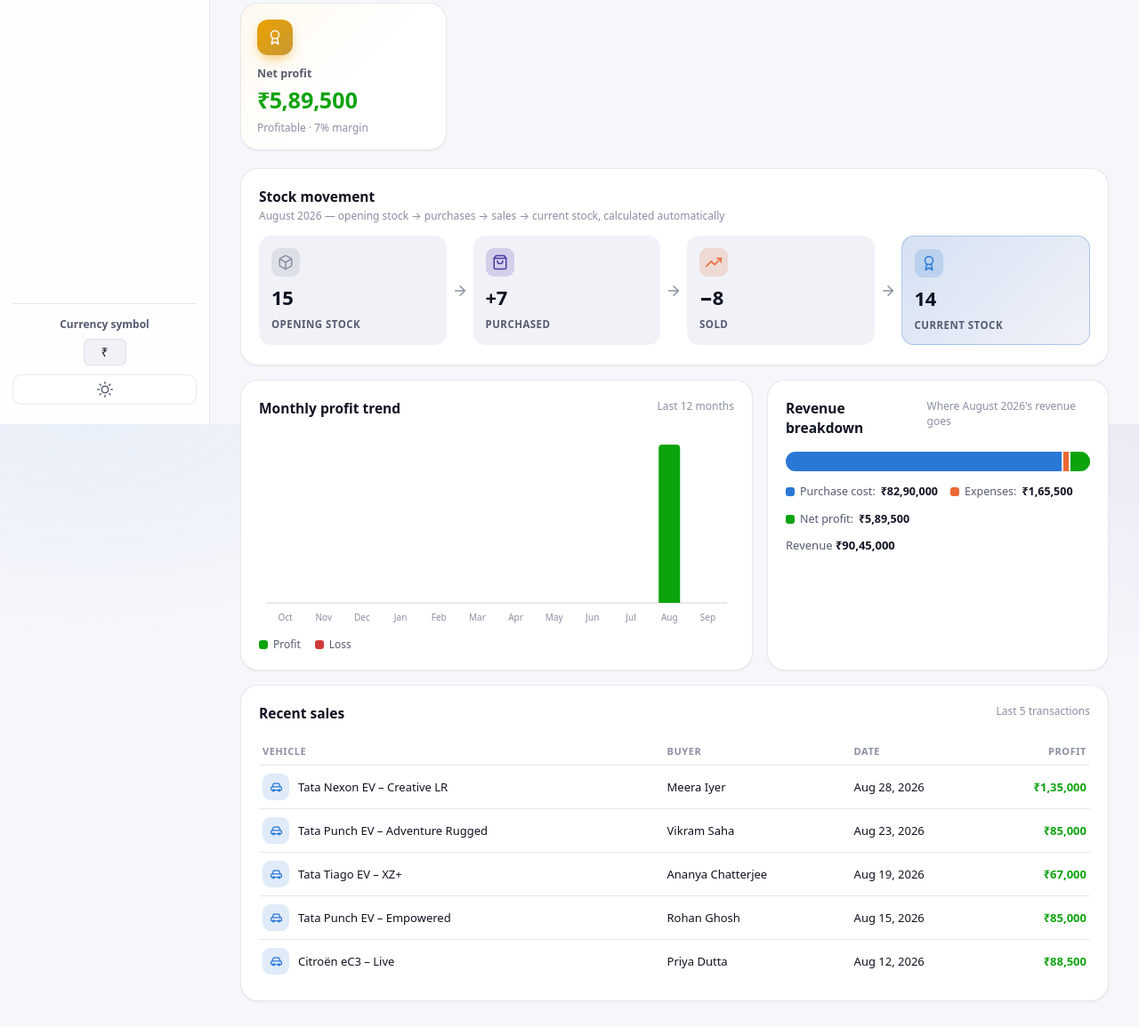
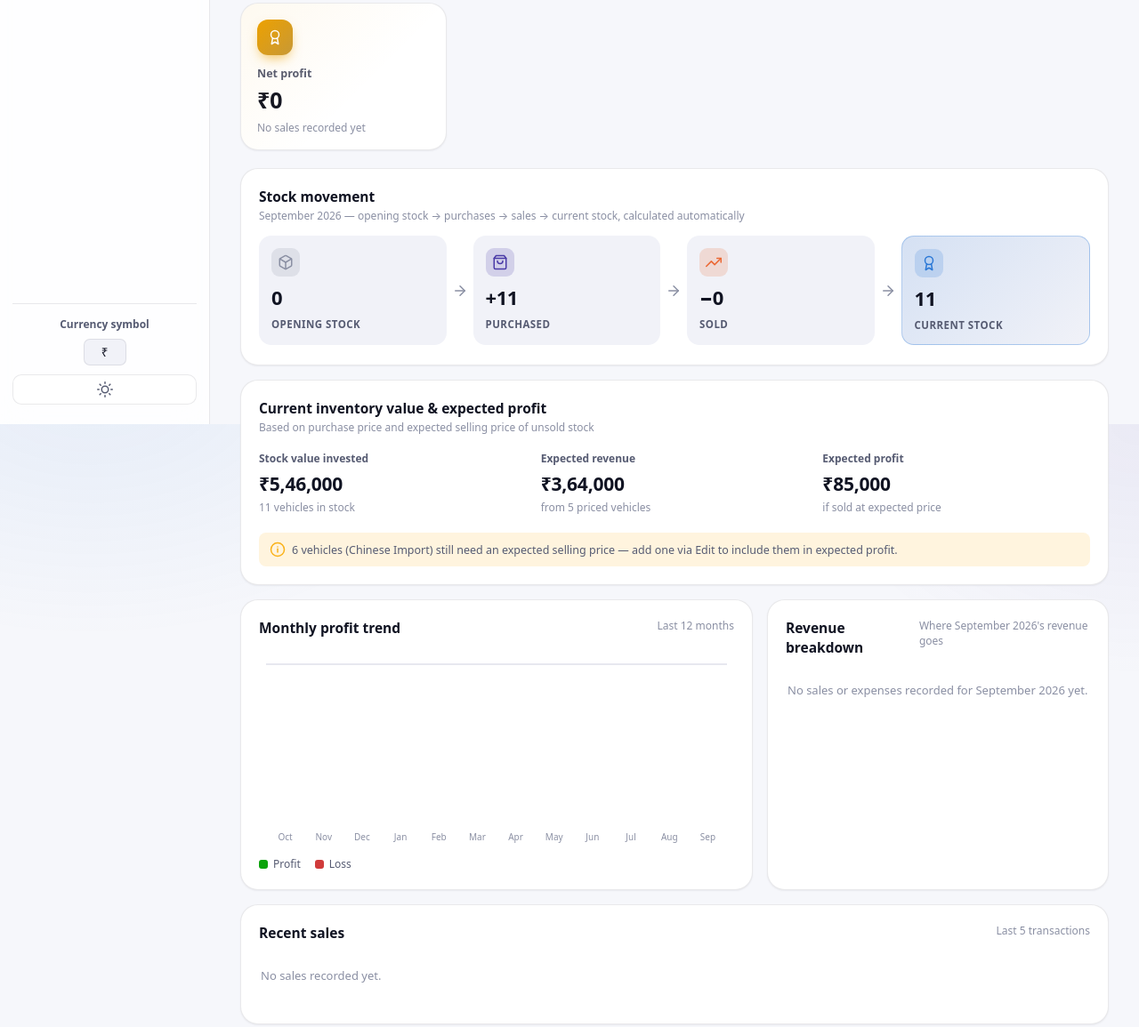
Before and after one commit to Mdsadee527/ev-showroom, a plain HTML site: page index.html in a window 1280 px wide. Shown: the part 323-1478 px from the top of the page at 89% size. Drawn offline with Linux system fonts and the light colour scheme.

Commit message:
Replace demo data with real current stock; add expected profit tracking
Swaps the placeholder EV-car demo data for the actual 11-vehicle inventory
(5 Zelio scooters with known selling prices, 6 Chinese-brand scooters
pending pricing). Storage now reseeds automatically on a data-version bump
instead of only on first load, so this replaces whatever was already saved
in the browser.

Adds an optional expected selling price per vehicle and a new dashboard
card that auto-calculates stock value and expected profit on unsold
inventory, with a note listing vehicles still missing a price.

Co-Authored-By: Claude Sonnet 5 <noreply@anthropic.com>

```diff
--- a/app.js
+++ b/app.js
@@ -8,7 +8,9 @@
     expenses: "evshowroom.expenses",
     settings: "evshowroom.settings",
     theme: "evshowroom.theme",
+    dataVersion: "evshowroom.dataVersion",
   };
+  const CURRENT_SEED_VERSION = "2"; // bump to force-replace stored data with a new seed on next load
 
   function load(key, fallback) {
     try {
@@ -34,66 +36,36 @@
     save(KEYS.settings, settings);
   }
 
-  /* ================= sample data (first run only) ================= */
-  function seedDemoDataIfEmpty() {
-    if (vehicles.length || sales.length || expenses.length) return;
+  /* ================= starting inventory ================= */
+  // Re-seeds whenever CURRENT_SEED_VERSION changes, replacing whatever is stored —
+  // used once here to swap the earlier demo cars for the real current stock.
+  function applySeedIfVersionMismatch() {
+    if (load(KEYS.dataVersion, null) === CURRENT_SEED_VERSION) return;
 
-    const D = "Tata Motors Authorized Dealer";
-    const M = "MG Motor India";
+    const today = todayISO();
+    const ZELIO = "Zelio E-Vehicles";
+    const CHINA = "Chinese Import";
     const seedVehicles = [
-      // -- opening stock: purchased before August (15 vehicles) --
-      { id: "veh1", model: "Tata Nexon EV", variant: "Empowered LR", reg: "WB20AB1001", purchaseDate: "2026-06-03", purchasePrice: 1380000, supplier: D, notes: "", status: "sold" },
-      { id: "veh2", model: "Tata Tiago EV", variant: "XZ+ Tech Lux", reg: "WB20AB1002", purchaseDate: "2026-06-05", purchasePrice: 760000, supplier: D, notes: "", status: "in_stock" },
-      { id: "veh3", model: "Tata Punch EV", variant: "Adventure", reg: "WB20AB1003", purchaseDate: "2026-06-08", purchasePrice: 960000, supplier: D, notes: "", status: "sold" },
-      { id: "veh4", model: "MG ZS EV", variant: "Excite", reg: "WB20AB1004", purchaseDate: "2026-06-10", purchasePrice: 1980000, supplier: M, notes: "", status: "in_stock" },
-      { id: "veh5", model: "MG Comet EV", variant: "Pace", reg: "WB20AB1005", purchaseDate: "2026-06-12", purchasePrice: 660000, supplier: M, notes: "", status: "sold" },
-      { id: "veh6", model: "Hyundai Kona Electric", variant: "Premium", reg: "WB20AB1006", purchaseDate: "2026-06-15", purchasePrice: 2250000, supplier: "Hyundai Motor India", notes: "", status: "in_stock" },
-      { id: "veh7", model: "Mahindra XUV400", variant: "EC", reg: "WB20AB1007", purchaseDate: "2026-06-18", purchasePrice: 1520000, supplier: "Mahindra Dealership", notes: "", status: "in_stock" },
-      { id: "veh8", model: "Citroën eC3", variant: "Live", reg: "WB20AB1008", purchaseDate: "2026-06-20", purchasePrice: 1160000, supplier: "Citroën India", notes: "", status: "sold" },
-      { id: "veh9", model: "Tata Nexon EV", variant: "Creative LR", reg: "WB20AB1009", purchaseDate: "2026-06-22", purchasePrice: 1400000, supplier: D, notes: "", status: "in_stock" },
-      { id: "veh10", model: "Tata Tiago EV", variant: "XE", reg: "WB20AB1010", purchaseDate: "2026-06-25", purchasePrice: 740000, supplier: D, notes: "", status: "in_stock" },
-      { id: "veh11", model: "BYD Atto 3", variant: "Superior", reg: "WB20AB1011", purchaseDate: "2026-06-28", purchasePrice: 3250000, supplier: "BYD India", notes: "", status: "in_stock" },
-      { id: "veh12", model: "Tata Punch EV", variant: "Empowered", reg: "WB20AB1012", purchaseDate: "2026-07-02", purchasePrice: 980000, supplier: D, notes: "", status: "sold" },
-      { id: "veh13", model: "MG ZS EV", variant: "Exclusive", reg: "WB20AB1013", purchaseDate: "2026-07-06", purchasePrice: 2020000, supplier: M, notes: "", status: "in_stock" },
-      { id: "veh14", model: "Hyundai Kona Electric", variant: "Base", reg: "WB20AB1014", purchaseDate: "2026-07-10", purchasePrice: 2180000, supplier: "Hyundai Motor India", notes: "", status: "in_stock" },
-      { id: "veh15", model: "Tata Nexon EV", variant: "Fearless LR", reg: "WB20AB1015", purchaseDate: "2026-07-15", purchasePrice: 1420000, supplier: D, notes: "", status: "in_stock" },
-      // -- purchased during August (7 vehicles) --
-      { id: "veh16", model: "Tata Tiago EV", variant: "XZ+", reg: "WB20AB1016", purchaseDate: "2026-08-03", purchasePrice: 770000, supplier: D, notes: "", status: "sold" },
-      { id: "veh17", model: "MG Comet EV", variant: "Pace", reg: "WB20AB1017", purchaseDate: "2026-08-06", purchasePrice: 670000, supplier: M, notes: "", status: "in_stock" },
-      { id: "veh18", model: "Tata Punch EV", variant: "Adventure Rugged", reg: "WB20AB1018", purchaseDate: "2026-08-09", purchasePrice: 970000, supplier: D, notes: "", status: "sold" },
-      { id: "veh19", model: "Citroën eC3", variant: "Live", reg: "WB20AB1019", purchaseDate: "2026-08-13", purchasePrice: 1170000, supplier: "Citroën India", notes: "", status: "in_stock" },
-      { id: "veh20", model: "Tata Nexon EV", variant: "Creative LR", reg: "WB20AB1020", purchaseDate: "2026-08-17", purchasePrice: 1410000, supplier: D, notes: "", status: "sold" },
-      { id: "veh21", model: "Mahindra XUV400", variant: "EL Pro", reg: "WB20AB1021", purchaseDate: "2026-08-21", purchasePrice: 1540000, supplier: "Mahindra Dealership", notes: "", status: "in_stock" },
-      { id: "veh22", model: "MG ZS EV", variant: "Excite", reg: "WB20AB1022", purchaseDate: "2026-08-25", purchasePrice: 2000000, supplier: M, notes: "", status: "in_stock" },
-    ];
-
-    const seedSales = [
-      { id: "sale1", vehicleId: "veh1", saleDate: "2026-08-04", salePrice: 1510000, buyer: "Arindam Banerjee", contact: "", notes: "" },
-      { id: "sale2", vehicleId: "veh3", saleDate: "2026-08-07", salePrice: 1045000, buyer: "Sunita Roy", contact: "", notes: "" },
-      { id: "sale3", vehicleId: "veh5", saleDate: "2026-08-09", salePrice: 725000, buyer: "Kabir Sen", contact: "", notes: "" },
-      { id: "sale4", vehicleId: "veh8", saleDate: "2026-08-12", salePrice: 1255000, buyer: "Priya Dutta", contact: "", notes: "" },
-      { id: "sale5", vehicleId: "veh12", saleDate: "2026-08-15", salePrice: 1065000, buyer: "Rohan Ghosh", contact: "", notes: "" },
-      { id: "sale6", vehicleId: "veh16", saleDate: "2026-08-19", salePrice: 845000, buyer: "Ananya Chatterjee", contact: "", notes: "" },
-      { id: "sale7", vehicleId: "veh18", saleDate: "2026-08-23", salePrice: 1055000, buyer: "Vikram Saha", contact: "", notes: "" },
-      { id: "sale8", vehicleId: "veh20", saleDate: "2026-08-28", salePrice: 1545000, buyer: "Meera Iyer", contact: "", notes: "" },
-    ];
-
-    const seedExpenses = [
-      { id: "exp1", date: "2026-08-02", category: "Transport", amount: 8000, vehicleId: "veh16", notes: "Transport from Pune plant" },
-      { id: "exp2", date: "2026-08-05", category: "Registration", amount: 22000, vehicleId: "veh3", notes: "RTO registration + road tax" },
-      { id: "exp3", date: "2026-08-10", category: "Marketing", amount: 15000, vehicleId: null, notes: "Instagram + local newspaper ads" },
-      { id: "exp4", date: "2026-08-14", category: "Service & repair", amount: 6500, vehicleId: "veh8", notes: "Pre-delivery inspection & detailing" },
-      { id: "exp5", date: "2026-08-18", category: "Staff", amount: 45000, vehicleId: null, notes: "Sales staff incentive – August" },
-      { id: "exp6", date: "2026-08-22", category: "Rent & utilities", amount: 60000, vehicleId: null, notes: "Showroom rent – August" },
-      { id: "exp7", date: "2026-08-26", category: "Transport", amount: 9000, vehicleId: "veh21", notes: "Vehicle transport charges" },
+      { id: "veh1", model: "Zelio Eco ZX", variant: "Unit 1", reg: "", purchaseDate: today, purchasePrice: 52000, expectedSalePrice: 65000, supplier: ZELIO, notes: "", status: "in_stock" },
+      { id: "veh2", model: "Zelio Eco ZX", variant: "Unit 2", reg: "", purchaseDate: today, purchasePrice: 52000, expectedSalePrice: 65000, supplier: ZELIO, notes: "", status: "in_stock" },
+      { id: "veh3", model: "Zelio Eva", variant: "", reg: "", purchaseDate: today, purchasePrice: 54000, expectedSalePrice: 70000, supplier: ZELIO, notes: "", status: "in_stock" },
+      { id: "veh4", model: "Zelio Gracy Plus", variant: "", reg: "", purchaseDate: today, purchasePrice: 56000, expectedSalePrice: 75000, supplier: ZELIO, notes: "", status: "in_stock" },
+      { id: "veh5", model: "Zelio Eva ZX", variant: "", reg: "", purchaseDate: today, purchasePrice: 65000, expectedSalePrice: 89000, supplier: ZELIO, notes: "", status: "in_stock" },
+      { id: "veh6", model: "Chinese E-Scooter #1", variant: "", reg: "", purchaseDate: today, purchasePrice: 44000, expectedSalePrice: null, supplier: CHINA, notes: "Selling price to be added", status: "in_stock" },
+      { id: "veh7", model: "Chinese E-Scooter #2", variant: "", reg: "", purchaseDate: today, purchasePrice: 45000, expectedSalePrice: null, supplier: CHINA, notes: "Selling price to be added", status: "in_stock" },
+      { id: "veh8", model: "Chinese E-Scooter #3", variant: "", reg: "", purchaseDate: today, purchasePrice: 44000, expectedSalePrice: null, supplier: CHINA, notes: "Selling price to be added", status: "in_stock" },
+      { id: "veh9", model: "Chinese E-Scooter #4", variant: "", reg: "", purchaseDate: today, purchasePrice: 45000, expectedSalePrice: null, supplier: CHINA, notes: "Selling price to be added", status: "in_stock" },
+      { id: "veh10", model: "Chinese E-Scooter #5", variant: "", reg: "", purchaseDate: today, purchasePrice: 44000, expectedSalePrice: null, supplier: CHINA, notes: "Selling price to be added", status: "in_stock" },
+      { id: "veh11", model: "Chinese E-Scooter #6", variant: "", reg: "", purchaseDate: today, purchasePrice: 45000, expectedSalePrice: null, supplier: CHINA, notes: "Selling price to be added", status: "in_stock" },
     ];
 
     vehicles = seedVehicles;
-    sales = seedSales;
-    expenses = seedExpenses;
+    sales = [];
+    expenses = [];
     persist();
+    save(KEYS.dataVersion, CURRENT_SEED_VERSION);
   }
-  seedDemoDataIfEmpty();
+  applySeedIfVersionMismatch();
 
   /* ================= icon library ================= */
   const ICONS = {
@@ -107,6 +79,7 @@
     receipt: '<svg class="icon" viewBox="0 0 24 24" fill="none" stroke="currentColor" stroke-width="2" stroke-linecap="round" stroke-linejoin="round"><path d="M14 2H6a2 2 0 0 0-2 2v16a2 2 0 0 0 2 2h12a2 2 0 0 0 2-2V8z"/><polyline points="14 2 14 8 20 8"/><line x1="16" y1="13" x2="8" y2="13"/><line x1="16" y1="17" x2="8" y2="17"/></svg>',
     award: '<svg class="icon" viewBox="0 0 24 24" fill="none" stroke="currentColor" stroke-width="2" stroke-linecap="round" stroke-linejoin="round"><circle cx="12" cy="8" r="6"/><polyline points="8.5 13.5 7 22 12 19 17 22 15.5 13.5"/></svg>',
     arrowRight: '<svg class="icon" viewBox="0 0 24 24" fill="none" stroke="currentColor" stroke-width="2" stroke-linecap="round" stroke-linejoin="round"><line x1="5" y1="12" x2="19" y2="12"/><polyline points="12 5 19 12 12 19"/></svg>',
+    info: '<svg class="icon" viewBox="0 0 24 24" fill="none" stroke="currentColor" stroke-width="2" stroke-linecap="round" stroke-linejoin="round"><circle cx="12" cy="12" r="10"/><line x1="12" y1="16" x2="12" y2="11"/><line x1="12" y1="8" x2="12.01" y2="8"/></svg>',
   };
 
   /* ================= helpers ================= */
@@ -303,6 +276,7 @@
     document.getElementById("vehicle-reg").value = v.reg || "";
     document.getElementById("vehicle-date").value = v.purchaseDate || todayISO();
     document.getElementById("vehicle-price").value = v.purchasePrice || 0;
+    document.getElementById("vehicle-expected-price").value = v.expectedSalePrice || "";
     document.getElementById("vehicle-supplier").value = v.supplier || "";
     document.getElementById("vehicle-notes").value = v.notes || "";
     openDialog("dlg-vehicle");
@@ -318,6 +292,7 @@
       reg: document.getElementById("vehicle-reg").value.trim(),
       purchaseDate: document.getElementById("vehicle-date").value,
       purchasePrice: Number(document.getElementById("vehicle-price").value || 0),
+      expectedSalePrice: document.getElementById("vehicle-expected-price").value === "" ? null : Number(document.getElementById("vehicle-expected-price").value),
       supplier: document.getElementById("vehicle-supplier").value.trim(),
       notes: document.getElementById("vehicle-notes").value.trim(),
       status: existing ? existing.status : "in_stock",
@@ -465,11 +440,15 @@
           v.status === "sold"
             ? '<span class="badge badge-sold">Sold</span>'
             : '<span class="badge badge-instock">In stock</span>';
+        const hasExpected = v.expectedSalePrice != null && v.expectedSalePrice > 0;
+        const expectedProfit = hasExpected ? v.expectedSalePrice - Number(v.purchasePrice || 0) : null;
         tr.innerHTML =
           "<td><div class=\"vehicle-cell\"><span class=\"vehicle-avatar\">" + ICONS.car + "</span>" + escapeHtml(vehicleLabel(v)) + "</div></td>" +
           "<td>" + escapeHtml(v.reg || "—") + "</td>" +
           "<td>" + formatDate(v.purchaseDate) + "</td>" +
           "<td class=\"num\">" + formatMoney(v.purchasePrice) + "</td>" +
+          "<td class=\"num\">" + (hasExpected ? formatMoney(v.expectedSalePrice) : "—") + "</td>" +
+          "<td class=\"num " + (hasExpected ? (expectedProfit >= 0 ? "profit-pos" : "profit-neg") : "") + "\">" + (hasExpected ? formatMoney(expectedProfit) : "—") + "</td>" +
           "<td>" + escapeHtml(v.supplier || "—") + "</td>" +
           "<td>" + badge + "</td>" +
           "<td class=\"actions-col\"></td>";
@@ -647,8 +626,10 @@
       {
         cls: "profit", icon: ICONS.award,
         label: "Net profit", value: formatMoney(summary.profit),
-        sub: summary.profit >= 0 ? "Profitable · " + marginPct + "% margin" : "Running at a loss",
-        valueCls: summary.profit >= 0 ? "good" : "critical",
+        sub: summary.soldList.length === 0
+          ? "No sales recorded yet"
+          : (summary.profit >= 0 ? "Profitable · " + marginPct + "% margin" : "Running at a loss"),
+        valueCls: summary.soldList.length === 0 ? "" : (summary.profit >= 0 ? "good" : "critical"),
       },
     ];
 
@@ -665,6 +646,7 @@
     });
 
     renderStockFlow(summary);
+    renderInventoryValue();
     renderRevenueBreakdown(summary);
 
     // recent sales mini table
@@ -733,6 +715,47 @@
         html += '<div class="stepper-arrow">' + ICONS.arrowRight + "</div>";
       }
     });
+    el.innerHTML = html;
+  }
+
+  /* ---------- current inventory value & expected profit ---------- */
+  function renderInventoryValue() {
+    const el = document.getElementById("inventory-value");
+    if (!el) return;
+
+    const inStock = vehicles.filter((v) => v.status === "in_stock");
+    const priced = inStock.filter((v) => v.expectedSalePrice != null && v.expectedSalePrice > 0);
+    const pending = inStock.filter((v) => !(v.expectedSalePrice != null && v.expectedSalePrice > 0));
+
+    if (inStock.length === 0) {
+      el.innerHTML = '<p class="mini-empty">No vehicles currently in stock.</p>';
+      return;
+    }
+
+    const stockValue = inStock.reduce((s, v) => s + Number(v.purchasePrice || 0), 0);
+    const expectedRevenue = priced.reduce((s, v) => s + Number(v.expectedSalePrice || 0), 0);
+    const expectedCost = priced.reduce((s, v) => s + Number(v.purchasePrice || 0), 0);
+    const expectedProfit = expectedRevenue - expectedCost;
+
+    let html = '<div class="inventory-grid">' +
+      '<div class="inventory-item"><div class="inventory-item-label">Stock value invested</div>' +
+      '<div class="inventory-item-value">' + formatMoney(stockValue) + '</div>' +
+      '<div class="inventory-item-sub">' + inStock.length + ' vehicles in stock</div></div>' +
+      '<div class="inventory-item"><div class="inventory-item-label">Expected revenue</div>' +
+      '<div class="inventory-item-value">' + (priced.length ? formatMoney(expectedRevenue) : "—") + '</div>' +
+      '<div class="inventory-item-sub">from ' + priced.length + ' priced vehicle' + (priced.length === 1 ? "" : "s") + '</div></div>' +
+      '<div class="inventory-item"><div class="inventory-item-label">Expected profit</div>' +
+      '<div class="inventory-item-value ' + (priced.length ? (expectedProfit >= 0 ? "good" : "critical") : "") + '">' + (priced.length ? formatMoney(expectedProfit) : "—") + '</div>' +
+      '<div class="inventory-item-sub">if sold at expected price</div></div>' +
+      "</div>";
+
+    if (pending.length > 0) {
+      const suppliers = pending.map((v) => v.supplier || "unlisted supplier").filter((s, i, a) => a.indexOf(s) === i);
+      html += '<div class="inventory-note">' + ICONS.info + '<span>' + pending.length + ' vehicle' + (pending.length === 1 ? "" : "s") +
+        ' (' + escapeHtml(suppliers.join(", ")) +
+        ') still need an expected selling price — add one via Edit to include them in expected profit.</span></div>';
+    }
+
     el.innerHTML = html;
   }
 
--- a/index.html
+++ b/index.html
@@ -76,6 +76,16 @@
         <div class="stepper" id="stock-flow"></div>
       </div>
 
+      <div class="card" id="inventory-value-card">
+        <div class="card-header">
+          <div>
+            <h2>Current inventory value &amp; expected profit</h2>
+            <p class="card-sub" id="inventory-value-sub">Based on purchase price and expected selling price of unsold stock</p>
+          </div>
+        </div>
+        <div id="inventory-value"></div>
+      </div>
+
       <div class="grid-2">
         <div class="card">
           <div class="card-header">
@@ -133,6 +143,8 @@
               <th>Reg / VIN</th>
               <th>Purchase date</th>
               <th class="num">Purchase price</th>
+              <th class="num">Expected sale price</th>
+              <th class="num">Expected profit</th>
               <th>Supplier</th>
               <th>Status</th>
               <th class="actions-col">Actions</th>
@@ -256,6 +268,7 @@
       <label>Reg no. / VIN<input type="text" id="vehicle-reg" placeholder="e.g. DL01AB1234"></label>
       <label>Purchase date<input type="date" id="vehicle-date" required></label>
       <label>Purchase price<input type="number" id="vehicle-price" min="0" step="1" required></label>
+      <label>Expected selling price<input type="number" id="vehicle-expected-price" min="0" step="1" placeholder="Optional — leave blank if unknown"></label>
       <label>Supplier<input type="text" id="vehicle-supplier" placeholder="e.g. Authorized dealer"></label>
     </div>
     <label class="full">Notes<textarea id="vehicle-notes" rows="2"></textarea></label>
--- a/style.css
+++ b/style.css
@@ -373,6 +373,29 @@ body {
 .stepper-label { font-size: 11.5px; font-weight: 700; color: var(--text-secondary); text-transform: uppercase; letter-spacing: .04em; }
 .stepper-arrow { display: flex; align-items: center; justify-content: center; color: var(--text-muted); flex: 0 0 22px; }
 
+/* ---------- inventory value & expected profit ---------- */
+.inventory-grid {
+  display: grid;
+  grid-template-columns: repeat(auto-fit, minmax(160px, 1fr));
+  gap: 16px;
+}
+.inventory-item { padding: 4px 0; }
+.inventory-item-label { font-size: 12px; font-weight: 700; color: var(--text-secondary); margin-bottom: 6px; }
+.inventory-item-value { font-size: 21px; font-weight: 800; letter-spacing: -0.01em; }
+.inventory-item-sub { margin-top: 4px; font-size: 12px; color: var(--text-muted); }
+.inventory-note {
+  display: flex;
+  align-items: center;
+  gap: 7px;
+  margin-top: 16px;
+  padding: 10px 12px;
+  border-radius: var(--radius-sm);
+  background: color-mix(in srgb, var(--warning) 14%, transparent);
+  color: var(--text-secondary);
+  font-size: 12.5px;
+}
+.inventory-note .icon { color: var(--warning); flex-shrink: 0; }
+
 /* ---------- revenue breakdown bar ---------- */
 .breakdown-track {
   display: flex;
```
